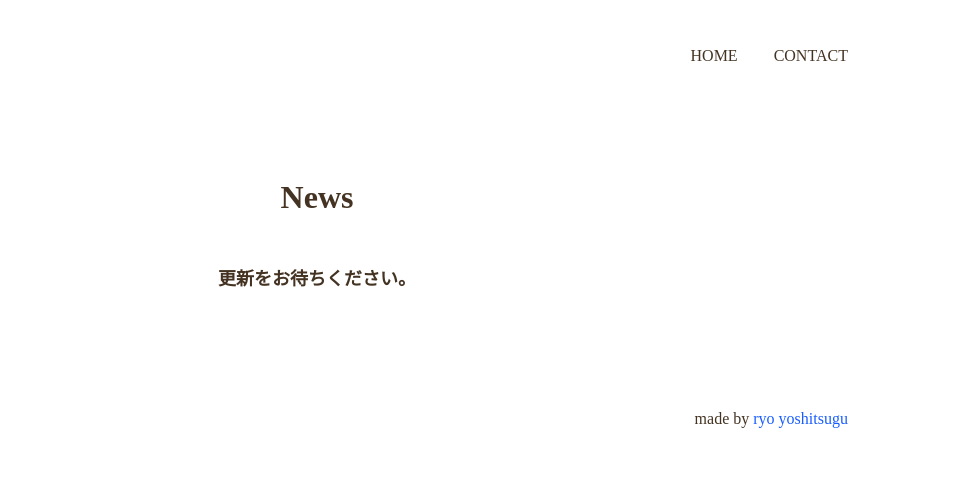
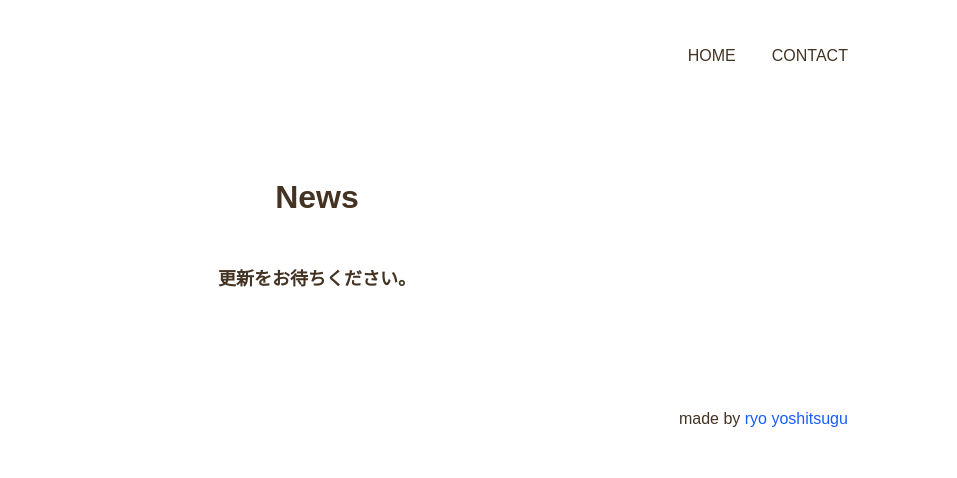
Before and after one commit to tsuguring/manasub-page, a plain HTML site: page News.html in a window 1280 px wide. Shown: the full height of the page, 323-1280 px from the left. Drawn offline with Linux system fonts and the light colour scheme.

Commit message:
fix font

```diff
--- a/css/news.css
+++ b/css/news.css
@@ -9,7 +9,9 @@ html {
 body {
   line-height: 1.7;
   color: #432;
-  font-family: "MS Pゴシック";
+  font-family: "Hiragino Sans W3", "Hiragino Kaku Gothic ProN",
+    "ヒラギノ角ゴ ProN W3", "メイリオ", Meiryo, "ＭＳ Ｐゴシック", "MS PGothic",
+    sans-serif;
 }
 
 a {
```
